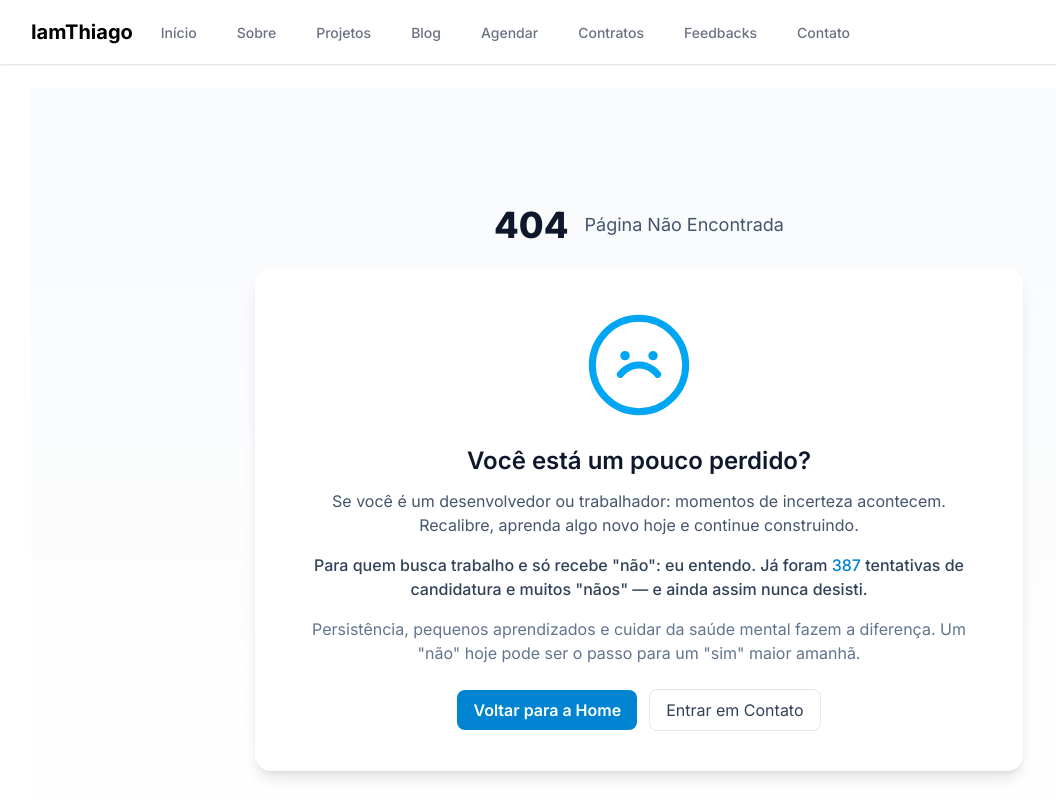
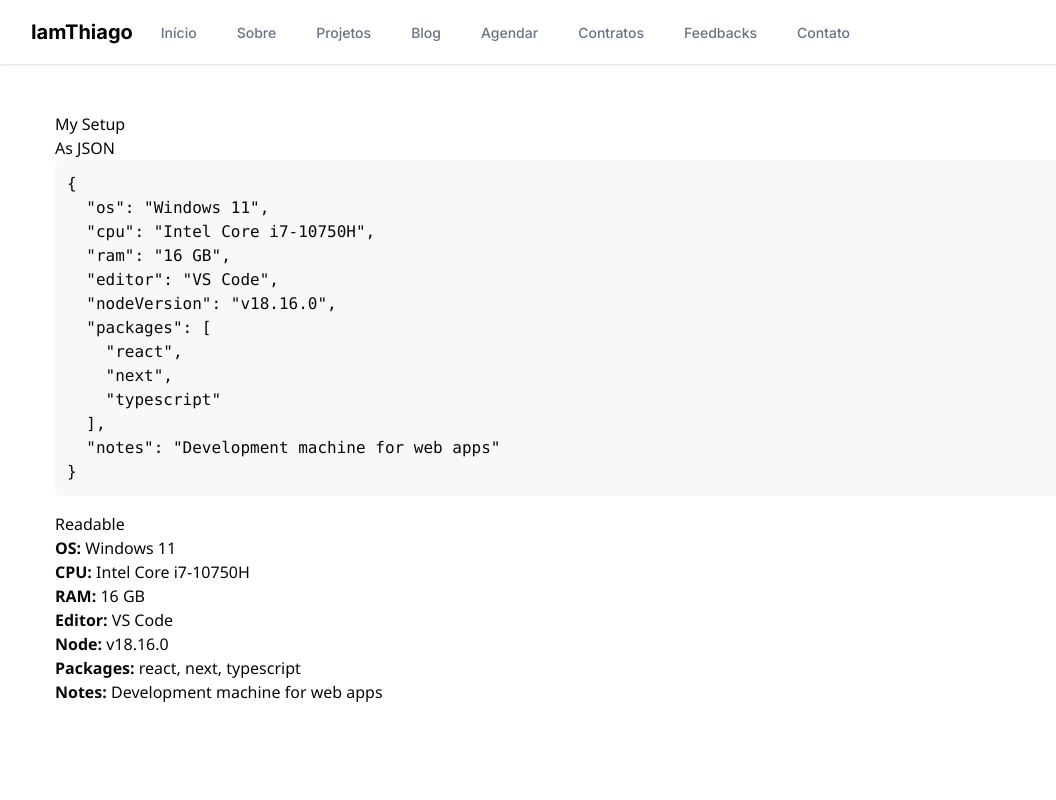
Before and after one commit to IamThiago-IT/me, a Next.js app: page /setup in a window 1280 px wide. Before the commit this address had no page. Shown: the top 800 px of the page, without its empty margins (1-1057 px from the left). Built offline with nearby package versions, Linux system fonts and the light colour scheme.

Commit message:
feat: add Setup component to display system configuration

```diff
--- /dev/null
+++ b/src/app/setup/page.tsx
@@ -0,0 +1,48 @@
+// /d:/www/temp/me/src/app/setup/page.tsx
+type Setup = {
+    os: string
+    cpu: string
+    ram: string
+    editor: string
+    nodeVersion: string
+    packages: string[]
+    notes?: string
+}
+
+const mySetup: Setup = {
+    os: "Windows 11",
+    cpu: "Intel Core i7-10750H",
+    ram: "16 GB",
+    editor: "VS Code",
+    nodeVersion: "v18.16.0",
+    packages: ["react", "next", "typescript"],
+    notes: "Development machine for web apps"
+}
+
+export default function Page() {
+    return (
+        <main style={{ fontFamily: "Segoe UI, Roboto, system-ui, sans-serif", padding: 24 }}>
+            <h1>My Setup</h1>
+
+            <section aria-labelledby="setup-json" style={{ marginBottom: 16 }}>
+                <h2 id="setup-json" style={{ fontSize: 16 }}>As JSON</h2>
+                <pre style={{ background: "#f6f8fa", padding: 12, borderRadius: 6, overflow: "auto" }}>
+                    {JSON.stringify(mySetup, null, 2)}
+                </pre>
+            </section>
+
+            <section aria-labelledby="setup-list">
+                <h2 id="setup-list" style={{ fontSize: 16 }}>Readable</h2>
+                <ul>
+                    <li><strong>OS:</strong> {mySetup.os}</li>
+                    <li><strong>CPU:</strong> {mySetup.cpu}</li>
+                    <li><strong>RAM:</strong> {mySetup.ram}</li>
+                    <li><strong>Editor:</strong> {mySetup.editor}</li>
+                    <li><strong>Node:</strong> {mySetup.nodeVersion}</li>
+                    <li><strong>Packages:</strong> {mySetup.packages.join(", ")}</li>
+                    {mySetup.notes && <li><strong>Notes:</strong> {mySetup.notes}</li>}
+                </ul>
+            </section>
+        </main>
+    )
+}
```
